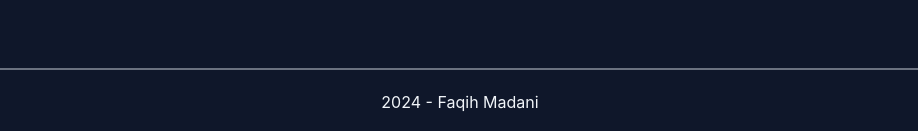
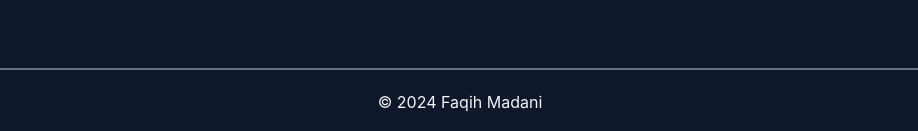
Before and after one commit to faqihmadani/portfolio-site, a Next.js app: page / in a window 1280 px wide. Shown: the part 3159-3290 px from the top of the page, without its empty margins (180-1098 px from the left). Built offline with nearby package versions, Linux system fonts and the light colour scheme.

Commit message:
copyright

```diff
--- a/components/Footer.js
+++ b/components/Footer.js
@@ -1,7 +1,7 @@
 const Footer = () => {
     return (
         <footer className="flex  border-t-2 border-gray-300 dark:border-gray-500 items-center dark:bg-slate-900 bg-slate-100 transition-color text-slate-900 dark:text-slate-100">
-            <p className="text-center w-full py-5">2024 - Faqih Madani</p>
+            <p className="text-center w-full py-5">&copy; 2024 Faqih Madani</p>
         </footer>
     );
 }
```
